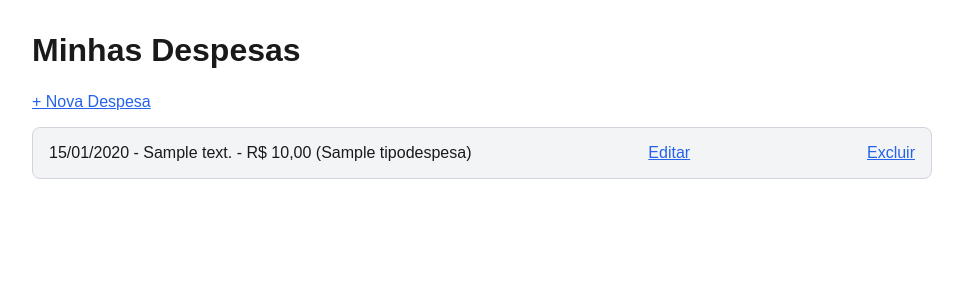
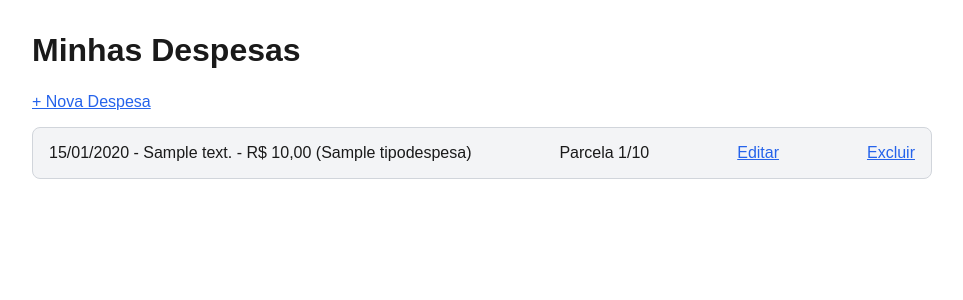
Before and after one commit to ReneBerredo/Controle-Financeiro, a Django app: page /financas/despesas/ in a window 1280 px wide. Shown: the part 117-417 px from the top of the page, without its empty margins (158-1121 px from the left). Run offline with Django 5.2, Linux system fonts and the light colour scheme; a user stored in the database is signed in; tables that the repository leaves empty hold one stand-in row (values such as "Sample post").

Commit message:
Exibir indicador de parcela nas despesas parceladas

```diff
--- a/financas/templates/financas/lista_despesas.html
+++ b/financas/templates/financas/lista_despesas.html
@@ -10,6 +10,9 @@
     <ul>
         {% for despesa in despesas %}
             <li>{{ despesa.data|date:"d/m/Y" }} - {{ despesa.descricao }} - R$ {{ despesa.valor }} ({{ despesa.tipo }})
+                {% if despesa.parcelado %}
+                <span class="badge-parcela">Parcela {{ despesa.parcela_atual}}/{{ despesa.total_parcelas }}</span>
+            {% endif %}
                 <a href="{% url 'editar_despesa' despesa.id %}">Editar</a>
                 <a href="{% url 'excluir_despesa' despesa.id %}">Excluir</a>
             </li>
```
